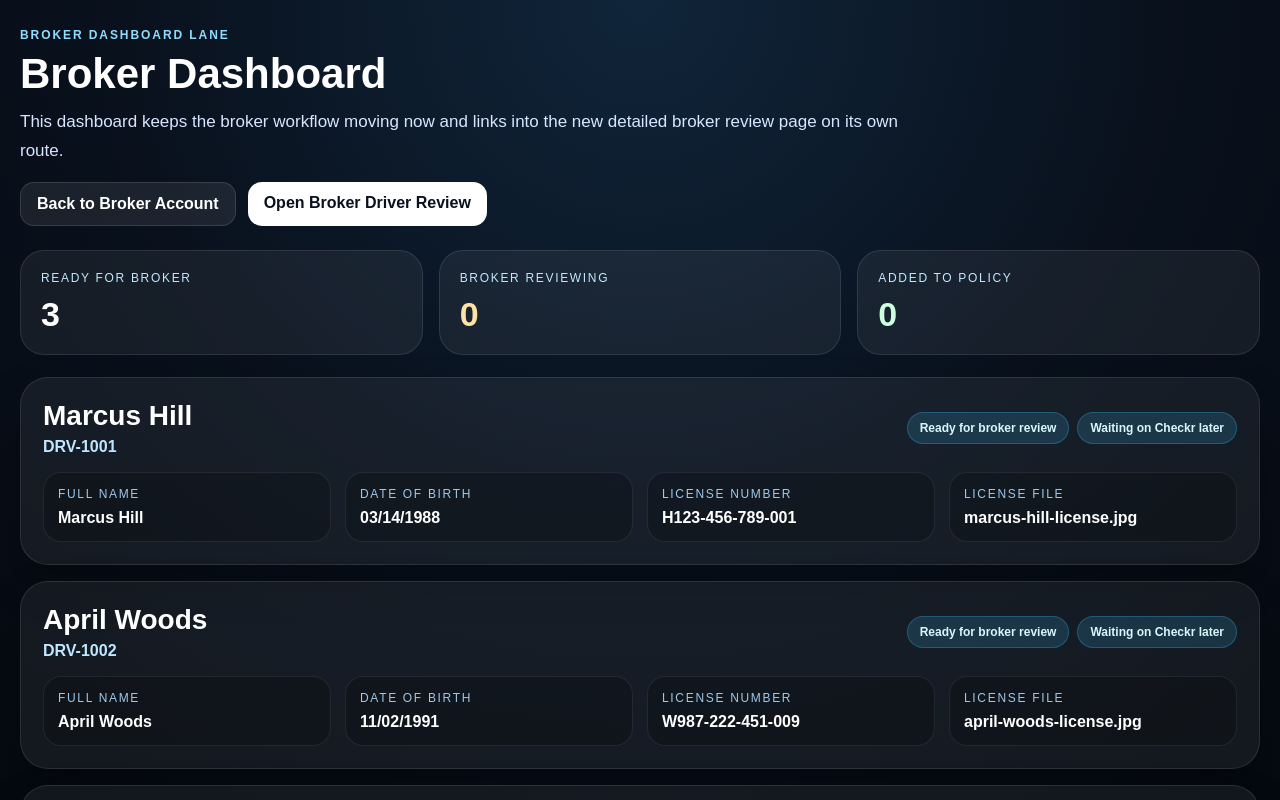
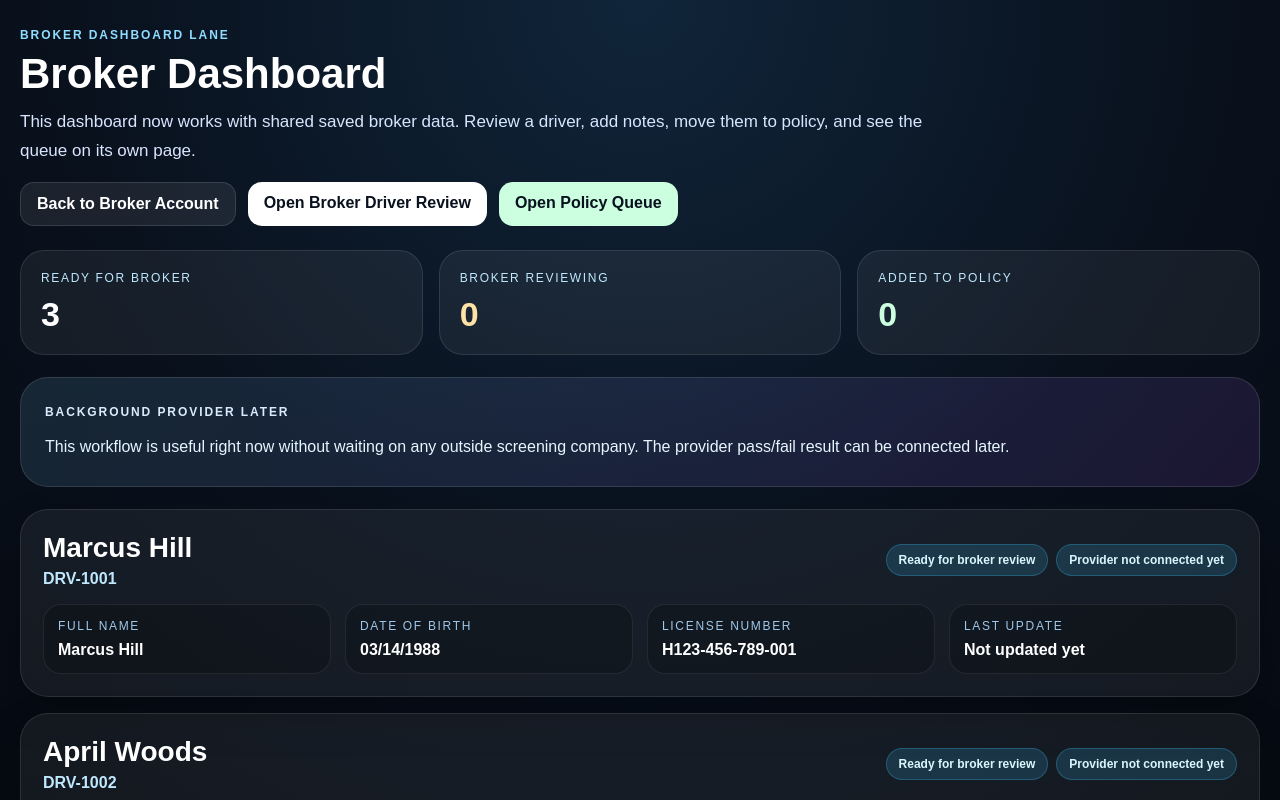
Before and after one commit to Neocryptz369369/ontimetaxipages, a Next.js app: page /broker-account/dashboard in a window 1280 px wide. Shown: the top 800 px of the page. Built offline with nearby package versions, Linux system fonts and the light colour scheme.

Commit message:
Add shared broker dashboard data

```diff
--- /dev/null
+++ b/src/app/broker-account/broker-data.ts
@@ -0,0 +1,80 @@
+export type BrokerStatus = "Ready for broker review" | "Broker reviewing" | "Added to policy";
+
+export type DriverRecord = {
+  id: string;
+  name: string;
+  dob: string;
+  licenseNumber: string;
+  licenseFile: string;
+  brokerStatus: BrokerStatus;
+  screeningStatus: string;
+  notes: string;
+  updatedAt: string;
+};
+
+const STORAGE_KEY = "riderOnTimeBrokerDrivers";
+
+export const initialDrivers: DriverRecord[] = [
+  {
+    id: "DRV-1001",
+    name: "Marcus Hill",
+    dob: "03/14/1988",
+    licenseNumber: "H123-456-789-001",
+    licenseFile: "marcus-hill-license.jpg",
+    brokerStatus: "Ready for broker review",
+    screeningStatus: "Provider not connected yet",
+    notes: "",
+    updatedAt: "Not updated yet",
+  },
+  {
+    id: "DRV-1002",
+    name: "April Woods",
+    dob: "11/02/1991",
+    licenseNumber: "W987-222-451-009",
+    licenseFile: "april-woods-license.jpg",
+    brokerStatus: "Ready for broker review",
+    screeningStatus: "Provider not connected yet",
+    notes: "",
+    updatedAt: "Not updated yet",
+  },
+  {
+    id: "DRV-1003",
+    name: "Tina Brooks",
+    dob: "07/19/1986",
+    licenseNumber: "B555-784-221-111",
+    licenseFile: "tina-brooks-license.jpg",
+    brokerStatus: "Ready for broker review",
+    screeningStatus: "Provider not connected yet",
+    notes: "",
+    updatedAt: "Not updated yet",
+  },
+];
+
+export function loadBrokerDrivers(): DriverRecord[] {
+  if (typeof window === "undefined") {
+    return initialDrivers;
+  }
+
+  try {
+    const raw = window.localStorage.getItem(STORAGE_KEY);
+    if (!raw) {
+      window.localStorage.setItem(STORAGE_KEY, JSON.stringify(initialDrivers));
+      return initialDrivers;
+    }
+
+    const parsed = JSON.parse(raw);
+    if (Array.isArray(parsed) && parsed.length > 0) {
+      return parsed as DriverRecord[];
+    }
+  } catch {
+    // fall through to reset
+  }
+
+  window.localStorage.setItem(STORAGE_KEY, JSON.stringify(initialDrivers));
+  return initialDrivers;
+}
+
+export function saveBrokerDrivers(drivers: DriverRecord[]) {
+  if (typeof window === "undefined") return;
+  window.localStorage.setItem(STORAGE_KEY, JSON.stringify(drivers));
+}
--- a/src/app/broker-account/dashboard/page.tsx
+++ b/src/app/broker-account/dashboard/page.tsx
@@ -1,53 +1,8 @@
 'use client';
 
 import Link from "next/link";
-import { useMemo, useState } from "react";
-
-type BrokerStatus = "Ready for broker review" | "Broker reviewing" | "Added to policy";
-
-type DriverRecord = {
-  id: string;
-  name: string;
-  dob: string;
-  licenseNumber: string;
-  licenseFile: string;
-  brokerStatus: BrokerStatus;
-  checkrStatus: string;
-  notes: string;
-};
-
-const initialDrivers: DriverRecord[] = [
-  {
-    id: "DRV-1001",
-    name: "Marcus Hill",
-    dob: "03/14/1988",
-    licenseNumber: "H123-456-789-001",
-    licenseFile: "marcus-hill-license.jpg",
-    brokerStatus: "Ready for broker review",
-    checkrStatus: "Waiting on Checkr later",
-    notes: "",
-  },
-  {
-    id: "DRV-1002",
-    name: "April Woods",
-    dob: "11/02/1991",
-    licenseNumber: "W987-222-451-009",
-    licenseFile: "april-woods-license.jpg",
-    brokerStatus: "Ready for broker review",
-    checkrStatus: "Waiting on Checkr later",
-    notes: "",
-  },
-  {
-    id: "DRV-1003",
-    name: "Tina Brooks",
-    dob: "07/19/1986",
-    licenseNumber: "B555-784-221-111",
-    licenseFile: "tina-brooks-license.jpg",
-    brokerStatus: "Ready for broker review",
-    checkrStatus: "Waiting on Checkr later",
-    notes: "",
-  },
-];
+import { useEffect, useMemo, useState } from "react";
+import { DriverRecord, loadBrokerDrivers } from "../broker-data";
 
 function pillStyle(text: string) {
   if (text.includes("Added")) {
@@ -74,7 +29,11 @@ function pillStyle(text: string) {
 }
 
 export default function BrokerDashboardPage() {
-  const [drivers] = useState<DriverRecord[]>(initialDrivers);
+  const [drivers, setDrivers] = useState<DriverRecord[]>([]);
+
+  useEffect(() => {
+    setDrivers(loadBrokerDrivers());
+  }, []);
 
   const readyCount = useMemo(
     () => drivers.filter((driver) => driver.brokerStatus === "Ready for broker review").length,
@@ -108,7 +67,7 @@ export default function BrokerDashboardPage() {
             </div>
             <h1 style={{ margin: 0, fontSize: "42px", lineHeight: 1.05 }}>Broker Dashboard</h1>
             <p style={{ margin: "12px 0 0", color: "#d9e5ff", fontSize: "17px", lineHeight: 1.7, maxWidth: "920px" }}>
-              This dashboard keeps the broker workflow moving now and links into the new detailed broker review page on its own route.
+              This dashboard now works with shared saved broker data. Review a driver, add notes, move them to policy, and see the queue on its own page.
             </p>
           </div>
 
@@ -124,6 +83,12 @@ export default function BrokerDashboardPage() {
               style={{ textDecoration: "none", color: "#09111f", background: "#ffffff", padding: "12px 16px", borderRadius: "14px", fontWeight: 800 }}
             >
               Open Broker Driver Review
+            </Link>
+            <Link
+              href="/broker-account/policy-queue"
+              style={{ textDecoration: "none", color: "#09111f", background: "#cbffe0", padding: "12px 16px", borderRadius: "14px", fontWeight: 800 }}
+            >
+              Open Policy Queue
             </Link>
           </div>
         </div>
@@ -141,6 +106,23 @@ export default function BrokerDashboardPage() {
             <div style={{ fontSize: "12px", letterSpacing: "0.14em", textTransform: "uppercase", color: "#bfe8ff" }}>Added to policy</div>
             <div style={{ fontSize: "34px", fontWeight: 800, marginTop: "10px", color: "#cbffe0" }}>{addedCount}</div>
           </div>
+        </section>
+
+        <section
+          style={{
+            borderRadius: "28px",
+            padding: "24px",
+            background: "linear-gradient(135deg, rgba(125,211,252,0.12) 0%, rgba(168,85,247,0.12) 100%)",
+            border: "1px solid rgba(255,255,255,0.12)",
+            marginBottom: "22px",
+            color: "#e6f6ff",
+            lineHeight: 1.8,
+          }}
+        >
+          <div style={{ fontSize: "12px", fontWeight: 800, letterSpacing: "0.16em", textTransform: "uppercase", color: "#dbeafe", marginBottom: "10px" }}>
+            Background provider later
+          </div>
+          This workflow is useful right now without waiting on any outside screening company. The provider pass/fail result can be connected later.
         </section>
 
         <section style={{ display: "grid", gap: "16px" }}>
@@ -162,7 +144,7 @@ export default function BrokerDashboardPage() {
                 </div>
                 <div style={{ display: "flex", gap: "8px", flexWrap: "wrap" }}>
                   <span style={{ ...pillStyle(record.brokerStatus), borderRadius: "999px", padding: "8px 12px", fontSize: "12px", fontWeight: 800 }}>{record.brokerStatus}</span>
-                  <span style={{ ...pillStyle(record.checkrStatus), borderRadius: "999px", padding: "8px 12px", fontSize: "12px", fontWeight: 800 }}>{record.checkrStatus}</span>
+                  <span style={{ ...pillStyle(record.screeningStatus), borderRadius: "999px", padding: "8px 12px", fontSize: "12px", fontWeight: 800 }}>{record.screeningStatus}</span>
                 </div>
               </div>
 
@@ -180,8 +162,8 @@ export default function BrokerDashboardPage() {
                   <div style={{ fontWeight: 700 }}>{record.licenseNumber}</div>
                 </div>
                 <div style={{ borderRadius: "18px", padding: "14px", background: "rgba(0,0,0,0.20)", border: "1px solid rgba(255,255,255,0.08)" }}>
-                  <div style={{ fontSize: "12px", textTransform: "uppercase", letterSpacing: "0.14em", color: "#9fc8ea", marginBottom: "8px" }}>License file</div>
-                  <div style={{ fontWeight: 700 }}>{record.licenseFile}</div>
+                  <div style={{ fontSize: "12px", textTransform: "uppercase", letterSpacing: "0.14em", color: "#9fc8ea", marginBottom: "8px" }}>Last update</div>
+                  <div style={{ fontWeight: 700 }}>{record.updatedAt}</div>
                 </div>
               </div>
             </div>
```
